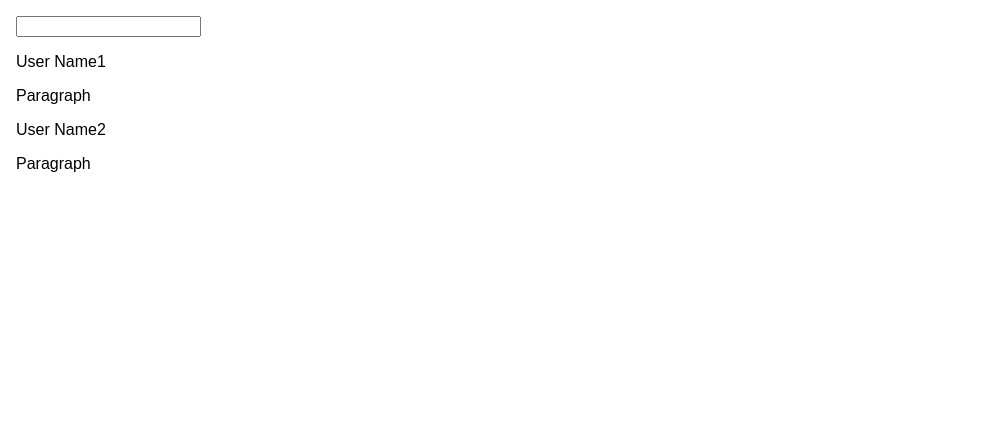
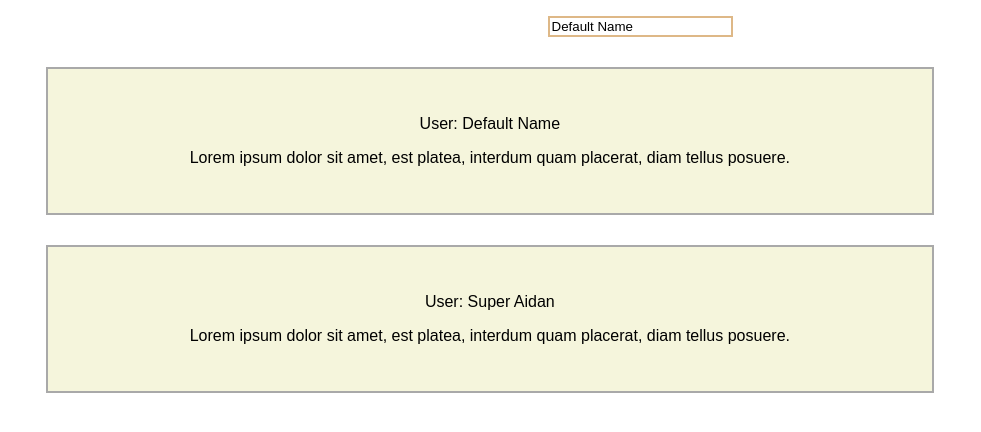
Before and after one commit to aidanlowson/ReactTraining, a React (Create React App) app in the folder base-syntax--assignment-problem/: page / in a window 1280 px wide. Shown: the top 432 px of the page, without its empty margins (0-981 px from the left). Built offline with nearby package versions, Linux system fonts and the light colour scheme.

Commit message:
Finalised Assignment 1

```diff
--- a/base-syntax--assignment-problem/src/App.js
+++ b/base-syntax--assignment-problem/src/App.js
@@ -10,27 +10,12 @@ class App extends Component {
   constructor(props) {
     super(props);
     this.state = {
-      userName: [
-        {
-          user: 'User Name1'
-        },
-        {
-          user: 'User Name2'
-        }
-      ],
-      value: ''
+      userName: 'Super Aidan',
+      value: 'Default Name'
     }
   }
   handleNameChange = (event) => {
     this.setState({
-      userName: [
-      {
-       user: this.state.value
-      },
-      {
-        user: 'Changed 2'
-      }
-    ],
     value: event.target.value
   })
 }
@@ -47,24 +32,12 @@ class App extends Component {
           </div>
           <div>
             <UserOutput
-              userName={this.state.userName[0].user}
+              userName={this.state.value}
               />
             <UserOutput
-               userName={this.state.userName[1].user}
+               userName={this.state.userName}
               />
           </div>
-        <ol>
-          {/* <li>Create TWO new components: UserInput and UserOutput</li>
-          <li>UserInput should hold an input element, UserOutput two paragraphs</li>
-          <li>Output multiple UserOutput components in the App component (any paragraph texts of your choice)</li>
-          <li>Pass a username (of your choice) to UserOutput via props and display it there</li>
-          <li>Add state to the App component (=> the username) and pass the username to the UserOutput component</li> */}
-          {/* <li>Add a method to manipulate the state (=> an event-handler method)</li> */}
-          {/* <li>Pass the event-handler method reference to the UserInput component and bind it to the input-change event</li> */}
-          {/* <li>Ensure that the new input entered by the user overwrites the old username passed to UserOutput</li> */}
-          {/* <li>Add two-way-binding to your input (in UserInput) to also display the starting username</li> */}
-          {/* <li>Add styling of your choice to your components/ elements in the components - both with inline styles and stylesheets</li> */}
-        </ol>
       </div>
     );
   }
--- a/base-syntax--assignment-problem/src/UserInput/UserInput.js
+++ b/base-syntax--assignment-problem/src/UserInput/UserInput.js
@@ -1,11 +1,17 @@
 import React from 'react';
+import './style.css'
 
 const UserInput = (props) => {
+  const inputStyle = {
+    border: '2px solid burlywood'
+  }
   return (
-    <div>
+    <div className="inputWrapepr">
       <input type="text"
        value={props.value}
-       onChange={props.handleEvent}/>
+       onChange={props.handleEvent}
+       style={inputStyle}
+      />
     </div>
   )
 }
--- /dev/null
+++ b/base-syntax--assignment-problem/src/UserInput/style.css
@@ -0,0 +1,4 @@
+.inputWrapepr {
+    display:flex;
+    justify-content: center;
+}
--- a/base-syntax--assignment-problem/src/UserOutput/UserOutput.js
+++ b/base-syntax--assignment-problem/src/UserOutput/UserOutput.js
@@ -1,10 +1,11 @@
 import React from 'react';
+import './style.css';
 
 const UserOutput = (props) => {
   return (
-    <div>
-      <p>{props.userName}</p>
-      <p>Paragraph</p>
+    <div className="userOutput">
+      <p>User: {props.userName}</p>
+      <p>Lorem ipsum dolor sit amet, est platea, interdum quam placerat, diam tellus posuere.</p>
     </div>
   )
 }
--- /dev/null
+++ b/base-syntax--assignment-problem/src/UserOutput/style.css
@@ -0,0 +1,8 @@
+.userOutput {
+    width: 66%;
+    padding: 30px;
+    margin: 30px;
+    border: 2px solid darkgray;
+    background-color: beige;
+    text-align: center;
+}
```
